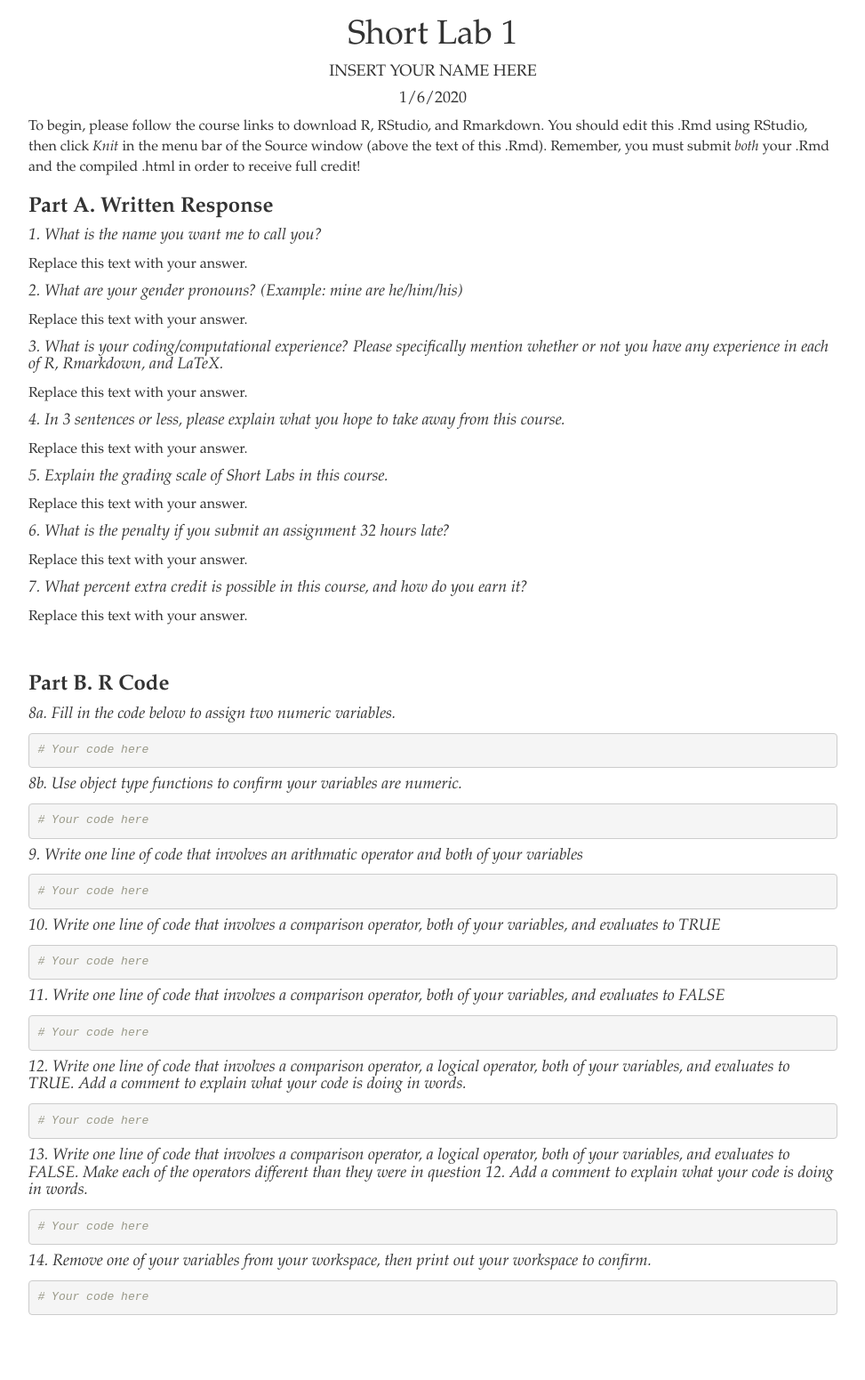
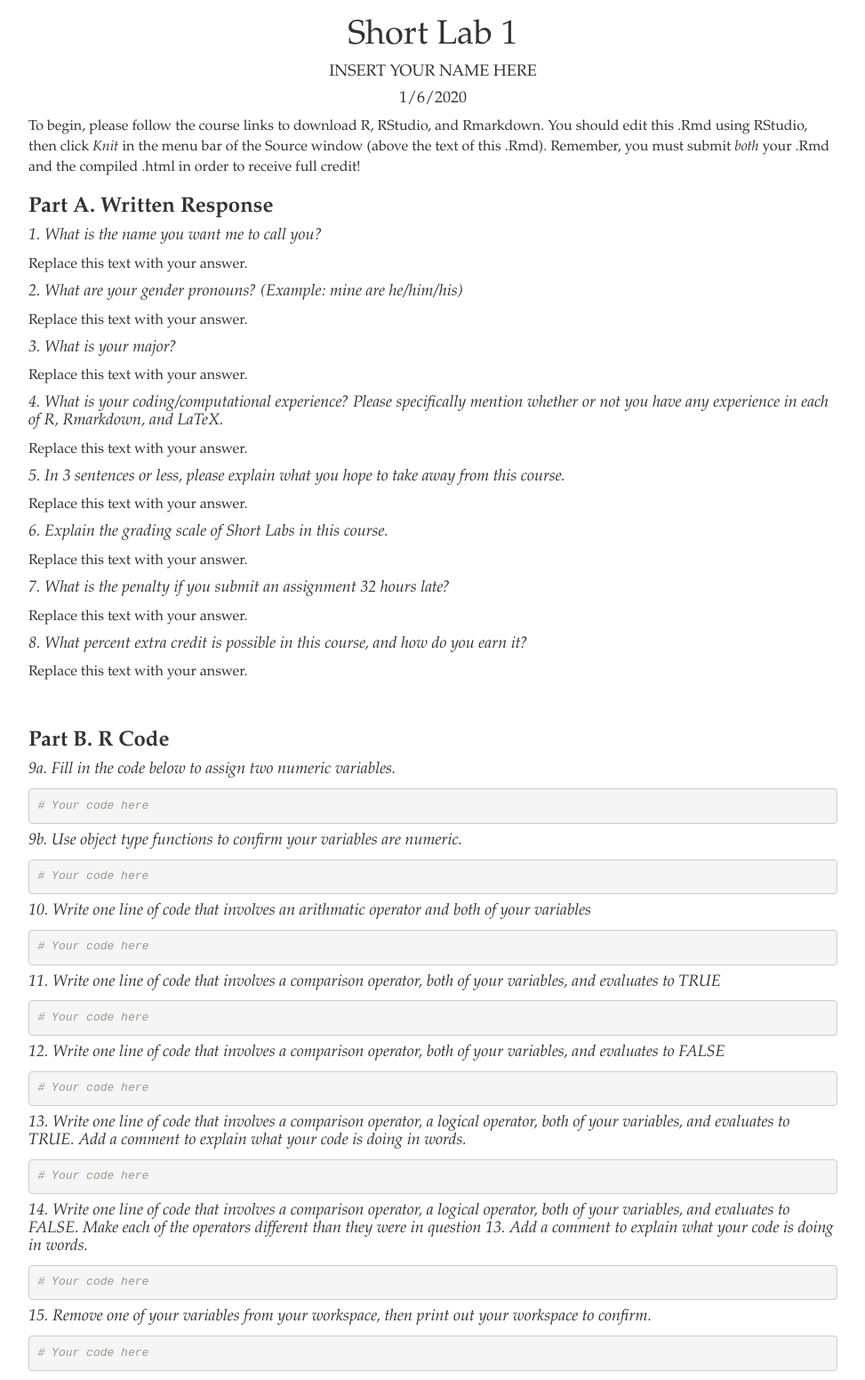
Before and after one commit to bryandmartin/STAT302, a Jekyll site: the page docs/ShortLabs/shortlab1/shortlab1.html, which Jekyll copies as it is, in a window 1280 px wide. Shown: the whole page at 89% size, without its empty margins (153-1126 px from the left). Built offline with Jekyll 4.4.1, drawn with Linux system fonts in a browser that asks for light colours; before the commit the page ends 1488 px from its top, so only the background shows below that.

Commit message:
Add major question

```diff
--- a/docs/ShortLabs/shortlab1/shortlab1.html
+++ b/docs/ShortLabs/shortlab1/shortlab1.html
@@ -401,24 +401,28 @@ h4.date {
 <h4><em>2. What are your gender pronouns? (Example: mine are he/him/his)</em></h4>
 <p>Replace this text with your answer.</p>
 </div>
+<div id="what-is-your-major" class="section level4">
+<h4><em>3. What is your major?</em></h4>
+<p>Replace this text with your answer.</p>
+</div>
 <div id="what-is-your-codingcomputational-experience-please-specifically-mention-whether-or-not-you-have-any-experience-in-each-of-r-rmarkdown-and-latex." class="section level4">
-<h4><em>3. What is your coding/computational experience? Please specifically mention whether or not you have any experience in each of R, Rmarkdown, and LaTeX.</em></h4>
+<h4><em>4. What is your coding/computational experience? Please specifically mention whether or not you have any experience in each of R, Rmarkdown, and LaTeX.</em></h4>
 <p>Replace this text with your answer.</p>
 </div>
 <div id="in-3-sentences-or-less-please-explain-what-you-hope-to-take-away-from-this-course." class="section level4">
-<h4><em>4. In 3 sentences or less, please explain what you hope to take away from this course.</em></h4>
+<h4><em>5. In 3 sentences or less, please explain what you hope to take away from this course.</em></h4>
 <p>Replace this text with your answer.</p>
 </div>
 <div id="explain-the-grading-scale-of-short-labs-in-this-course." class="section level4">
-<h4><em>5. Explain the grading scale of Short Labs in this course.</em></h4>
+<h4><em>6. Explain the grading scale of Short Labs in this course.</em></h4>
 <p>Replace this text with your answer.</p>
 </div>
 <div id="what-is-the-penalty-if-you-submit-an-assignment-32-hours-late" class="section level4">
-<h4><em>6. What is the penalty if you submit an assignment 32 hours late?</em></h4>
+<h4><em>7. What is the penalty if you submit an assignment 32 hours late?</em></h4>
 <p>Replace this text with your answer.</p>
 </div>
 <div id="what-percent-extra-credit-is-possible-in-this-course-and-how-do-you-earn-it" class="section level4">
-<h4><em>7. What percent extra credit is possible in this course, and how do you earn it?</em></h4>
+<h4><em>8. What percent extra credit is possible in this course, and how do you earn it?</em></h4>
 <p>Replace this text with your answer.</p>
 <!--- Note: I use the backslash to skip a line for formatting. --->
 <p> </p>
@@ -427,35 +431,35 @@ h4.date {
 <div id="part-b.-r-code" class="section level3">
 <h3><strong>Part B. R Code</strong></h3>
 <div id="a.-fill-in-the-code-below-to-assign-two-numeric-variables." class="section level4">
-<h4><em>8a. Fill in the code below to assign two numeric variables.</em></h4>
+<h4><em>9a. Fill in the code below to assign two numeric variables.</em></h4>
 <pre class="r"><code># Your code here</code></pre>
 </div>
 <div id="b.-use-object-type-functions-to-confirm-your-variables-are-numeric." class="section level4">
-<h4><em>8b. Use object type functions to confirm your variables are numeric.</em></h4>
+<h4><em>9b. Use object type functions to confirm your variables are numeric.</em></h4>
 <pre class="r"><code># Your code here</code></pre>
 </div>
 <div id="write-one-line-of-code-that-involves-an-arithmatic-operator-and-both-of-your-variables" class="section level4">
-<h4><em>9. Write one line of code that involves an arithmatic operator and both of your variables</em></h4>
+<h4><em>10. Write one line of code that involves an arithmatic operator and both of your variables</em></h4>
 <pre class="r"><code># Your code here</code></pre>
 </div>
 <div id="write-one-line-of-code-that-involves-a-comparison-operator-both-of-your-variables-and-evaluates-to-true" class="section level4">
-<h4><em>10. Write one line of code that involves a comparison operator, both of your variables, and evaluates to TRUE</em></h4>
+<h4><em>11. Write one line of code that involves a comparison operator, both of your variables, and evaluates to TRUE</em></h4>
 <pre class="r"><code># Your code here</code></pre>
 </div>
 <div id="write-one-line-of-code-that-involves-a-comparison-operator-both-of-your-variables-and-evaluates-to-false" class="section level4">
-<h4><em>11. Write one line of code that involves a comparison operator, both of your variables, and evaluates to FALSE</em></h4>
+<h4><em>12. Write one line of code that involves a comparison operator, both of your variables, and evaluates to FALSE</em></h4>
 <pre class="r"><code># Your code here</code></pre>
 </div>
 <div id="write-one-line-of-code-that-involves-a-comparison-operator-a-logical-operator-both-of-your-variables-and-evaluates-to-true.-add-a-comment-to-explain-what-your-code-is-doing-in-words." class="section level4">
-<h4><em>12. Write one line of code that involves a comparison operator, a logical operator, both of your variables, and evaluates to TRUE. Add a comment to explain what your code is doing in words.</em></h4>
+<h4><em>13. Write one line of code that involves a comparison operator, a logical operator, both of your variables, and evaluates to TRUE. Add a comment to explain what your code is doing in words.</em></h4>
 <pre class="r"><code># Your code here</code></pre>
 </div>
-<div id="write-one-line-of-code-that-involves-a-comparison-operator-a-logical-operator-both-of-your-variables-and-evaluates-to-false.-make-each-of-the-operators-different-than-they-were-in-question-12.-add-a-comment-to-explain-what-your-code-is-doing-in-words." class="section level4">
-<h4><em>13. Write one line of code that involves a comparison operator, a logical operator, both of your variables, and evaluates to FALSE. Make each of the operators different than they were in question 12. Add a comment to explain what your code is doing in words.</em></h4>
+<div id="write-one-line-of-code-that-involves-a-comparison-operator-a-logical-operator-both-of-your-variables-and-evaluates-to-false.-make-each-of-the-operators-different-than-they-were-in-question-13.-add-a-comment-to-explain-what-your-code-is-doing-in-words." class="section level4">
+<h4><em>14. Write one line of code that involves a comparison operator, a logical operator, both of your variables, and evaluates to FALSE. Make each of the operators different than they were in question 13. Add a comment to explain what your code is doing in words.</em></h4>
 <pre class="r"><code># Your code here</code></pre>
 </div>
 <div id="remove-one-of-your-variables-from-your-workspace-then-print-out-your-workspace-to-confirm." class="section level4">
-<h4><em>14. Remove one of your variables from your workspace, then print out your workspace to confirm.</em></h4>
+<h4><em>15. Remove one of your variables from your workspace, then print out your workspace to confirm.</em></h4>
 <pre class="r"><code># Your code here</code></pre>
 </div>
 </div>
```
Also changed, not shown: docs/ShortLabs/shortlab1/shortlab1.Rmd (+17 -13 lines).
